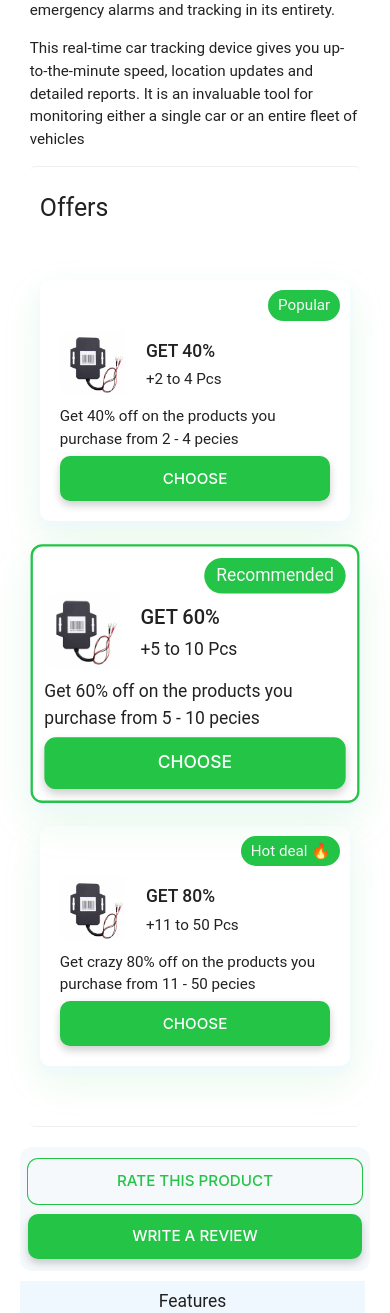
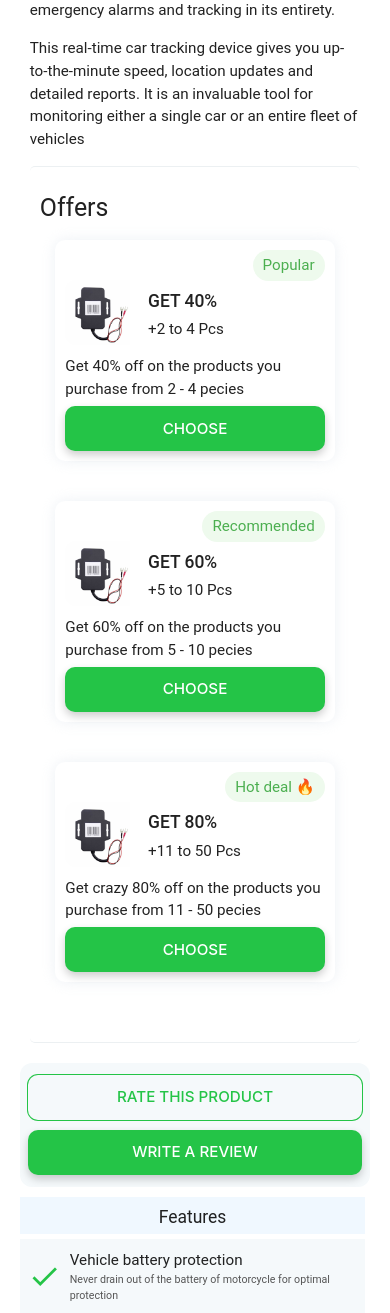
Before and after one commit to Togree-IT/togree-kenya, a PHP site: page /product/index.html in a window 390 px wide. Shown: the part 1167-2480 px from the top of the page. Run offline with PHP 8.4, Linux system fonts and the light colour scheme; style sheets or scripts are compiled from the project's sources; some libraries are stand-ins or nearby versions.

Commit message:
adjust offer cards for diff sizes

```diff
--- a/assets/css/product.css
+++ b/assets/css/product.css
@@ -75,6 +75,7 @@ body .product-header {
   -webkit-box-pack: center;
   -ms-flex-pack: center;
   justify-content: center;
+  color: aliceblue;
 }
 
 @media screen and (min-width: 320px) {
@@ -100,18 +101,19 @@ body .product-header {
 @media screen and (min-width: 1024px) {
   body .product-header {
     min-height: 45vh;
+    color: #0b222d;
   }
 }
 
 @media screen and (min-width: 1440px) {
   body .product-header {
     min-height: 45vh;
+    color: #fff;
   }
 }
 
 body .product-header .art_product_cat_desc {
   width: 35%;
-  color: aliceblue;
   padding: 0;
 }
 
@@ -133,9 +135,7 @@ body .product-header .art_product_cat_desc {
   body .product-header .art_product_cat_desc {
     width: 50%;
     padding: 20px;
-    background: rgba(3, 28, 4, 0.569);
     background: rgba(255, 255, 255, 0.949);
-    color: #0b222d;
   }
 }
 
@@ -145,7 +145,6 @@ body .product-header .art_product_cat_desc {
     padding: 20px;
     background: rgba(3, 28, 4, 0.569);
     background: rgba(255, 255, 255, 0);
-    color: #fff;
   }
 }
 
@@ -1580,8 +1579,21 @@ body .art_product_price_cards .art_price_card.active {
 
 @media screen and (min-width: 320px) {
   body .art_product_price_cards .art_price_card {
-    width: 100%;
-    margin: 40px 0;
+    width: 90%;
+    margin: 0 auto 40px;
+    -webkit-box-shadow: 0 1px 1px #d8e1ea;
+    box-shadow: 0 0px 14px rgba(215, 224, 234, 0.459);
+    padding: 10px;
+    min-height: 25vh;
+  }
+  body .art_product_price_cards .art_price_card.active {
+    transform: scale(1);
+    -webkit-transform: scale(1);
+    -moz-transform: scale(1);
+    -ms-transform: scale(1);
+    -o-transform: scale(1);
+    margin: 0 auto 40px;
+    border-width: 0;
   }
 }
 
@@ -1589,6 +1601,9 @@ body .art_product_price_cards .art_price_card.active {
   body .art_product_price_cards .art_price_card {
     width: 31%;
     margin: 0;
+    min-height: auto;
+    -webkit-box-shadow: 0 1px 1px #d8e1ea;
+    box-shadow: 0 1px 1px #d8e1ea;
   }
   body .art_product_price_cards .art_price_card:last-of-type {
     -webkit-box-flex: 0;
@@ -1610,6 +1625,10 @@ body .art_product_price_cards .art_price_card.active {
   body .art_product_price_cards .art_price_card {
     width: 31%;
     margin: 0;
+    -webkit-box-shadow: 0 5px 10px #eff8fe, 0 15px 40px rgba(34, 195, 69, 0.102);
+    box-shadow: 0 5px 10px #eff8fe, 0 15px 40px rgba(34, 195, 69, 0.102);
+    padding: 20px;
+    min-height: auto;
   }
   body .art_product_price_cards .art_price_card:last-of-type {
     -webkit-box-flex: 1;
@@ -1625,6 +1644,7 @@ body .art_product_price_cards .art_price_card.active {
     -ms-transform: scale(1.1);
     -o-transform: scale(1.1);
     margin: 0;
+    border-width: 2px;
   }
 }
 
@@ -1685,6 +1705,20 @@ body .art_product_price_cards .art_price_card .art_late_price_off_tag {
 body .art_product_price_cards .art_price_card .art_late_price_off_tag.v1 {
   background: #eefaed;
   color: #4caf50;
+}
+
+@media screen and (min-width: 320px) {
+  body .art_product_price_cards .art_price_card .art_late_price_off_tag {
+    background: #eefaed;
+    color: #4caf50;
+  }
+}
+
+@media screen and (min-width: 1024px) {
+  body .art_product_price_cards .art_price_card .art_late_price_off_tag {
+    background: #23c447;
+    color: whitesmoke;
+  }
 }
 
 body .art_product_price_cards .art_price_card .art_price_card_header {
--- a/assets/css/product.scss
+++ b/assets/css/product.scss
@@ -61,6 +61,7 @@ body {
         -webkit-box-pack: center;
         -ms-flex-pack: center;
         justify-content: center;
+        color: aliceblue;
         @include mobile {
             min-height: auto;
             -webkit-box-align: start;
@@ -77,13 +78,15 @@ body {
         }
         @include laptop {
             min-height: 45vh;
+            color: #0b222d;
         }
         @include laptop_L {
             min-height: 45vh;
+            color: #fff;
         }
         .art_product_cat_desc {
             width: 35%;
-            color: aliceblue;
+            // color: aliceblue;
             padding: 0;
             @include mobile {
                 width: 100%;
@@ -96,16 +99,16 @@ body {
             @include laptop {
                 width: 50%;
                 padding: 20px;
-                background: hsla(122, 81%, 6%, 0.569);
+                // background: hsla(122, 81%, 6%, 0.569);
                 background: hsla(0, 0%, 100%, 0.949);
-                color: #0b222d;
+                // color: #0b222d;
             }
             @include laptop_L {
                 width: 45%;
                 padding: 20px;
                 background: hsla(122, 81%, 6%, 0.569);
                 background: hsla(0, 0%, 100%, 0);
-                color: #fff;
+                // color: #fff;
             }
             @include laptop_L {
                 width: 30%;
@@ -1235,12 +1238,29 @@ body {
                 // (#eefaed, #ffc426));
             }
             @include mobile {
-                width: 100%;
-                margin: 40px 0;
+                width: 90%;
+                margin: 0 auto 40px;
+                // box-shadow: 0px 0px 13px hsla(205, 29%, 44%, 0.302);
+                -webkit-box-shadow: 0 1px 1px #d8e1ea;
+                box-shadow: 0 0px 14px hsla(210, 30%, 88%, 0.459);
+                padding: 10px;
+                min-height: 25vh;
+                &.active {
+                    transform: scale(1);
+                    -webkit-transform: scale(1);
+                    -moz-transform: scale(1);
+                    -ms-transform: scale(1);
+                    -o-transform: scale(1);
+                    margin: 0 auto 40px;
+                    border-width: 0;
+                }
             }
             @include tablet {
                 width: 31%;
                 margin: 0;
+                min-height: auto;
+                -webkit-box-shadow: 0 1px 1px #d8e1ea;
+                box-shadow: 0 1px 1px #d8e1ea;
                 &:last-of-type {
                     -webkit-box-flex: 0;
                     -ms-flex: none;
@@ -1259,6 +1279,10 @@ body {
             @include laptop {
                 width: 31%;
                 margin: 0;
+                -webkit-box-shadow: 0 5px 10px #eff8fe, 0 15px 40px hsla(133, 70%, 45%, 0.102);
+                box-shadow: 0 5px 10px #eff8fe, 0 15px 40px hsla(133, 70%, 45%, 0.102);
+                padding: (10px * 2);
+                min-height: auto;
                 &:last-of-type {
                     -webkit-box-flex: 1;
                     -ms-flex: 1;
@@ -1273,6 +1297,7 @@ body {
                     -ms-transform: scale(1.1);
                     -o-transform: scale(1.1);
                     margin: 0;
+                    border-width: 2px;
                 }
             }
             @include laptop_L {
@@ -1327,6 +1352,14 @@ body {
                 color: rgb(245,
                 245,
                 245);
+                @include mobile {
+                    background: #eefaed;
+                    color: #4caf50;
+                }
+                @include laptop {
+                    background: #23c447;
+                    color: rgb(245, 245, 245);
+                }
             }
             .art_price_card_header {
                 display: -webkit-box;
```
Also changed, not shown: assets/css/product.min.css.
